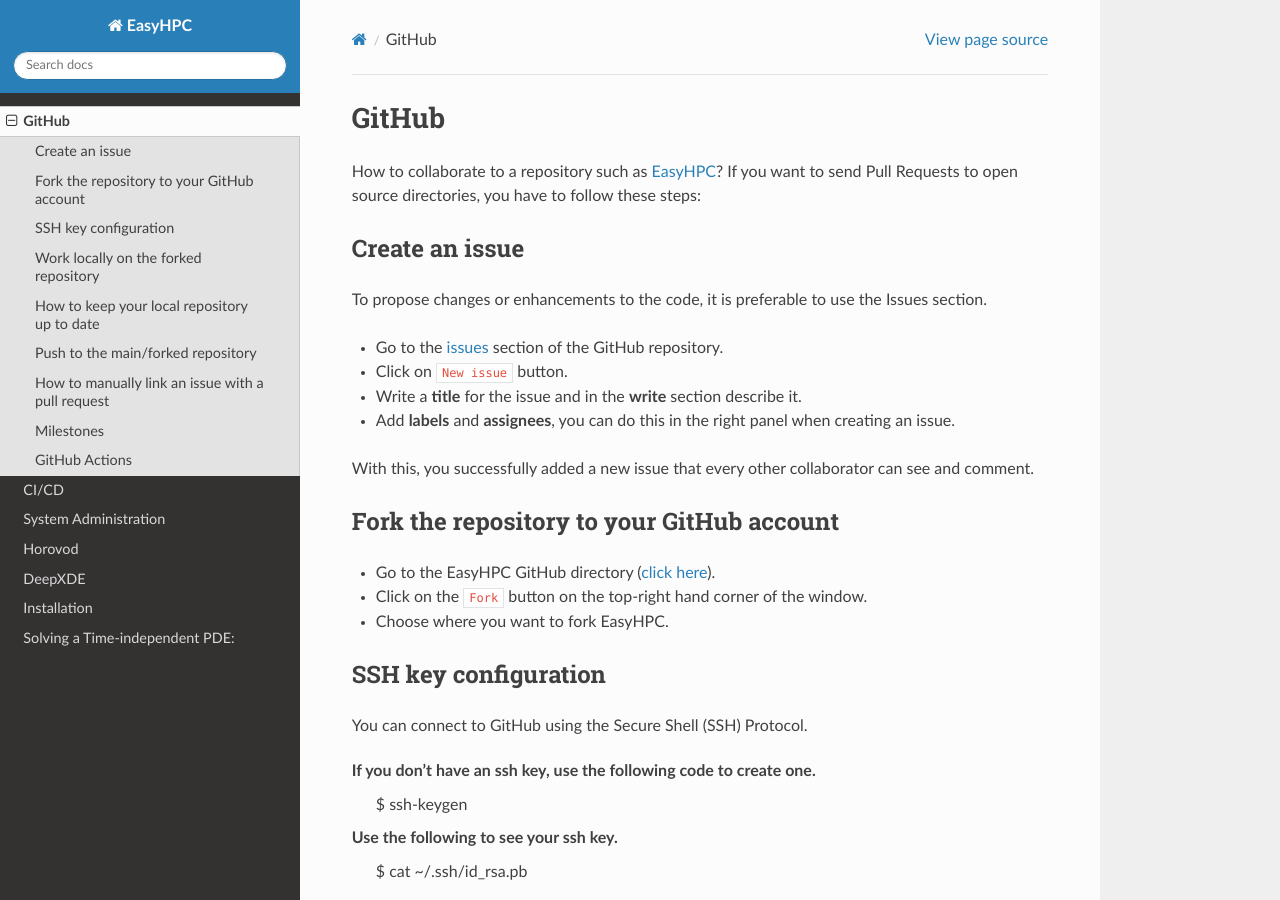
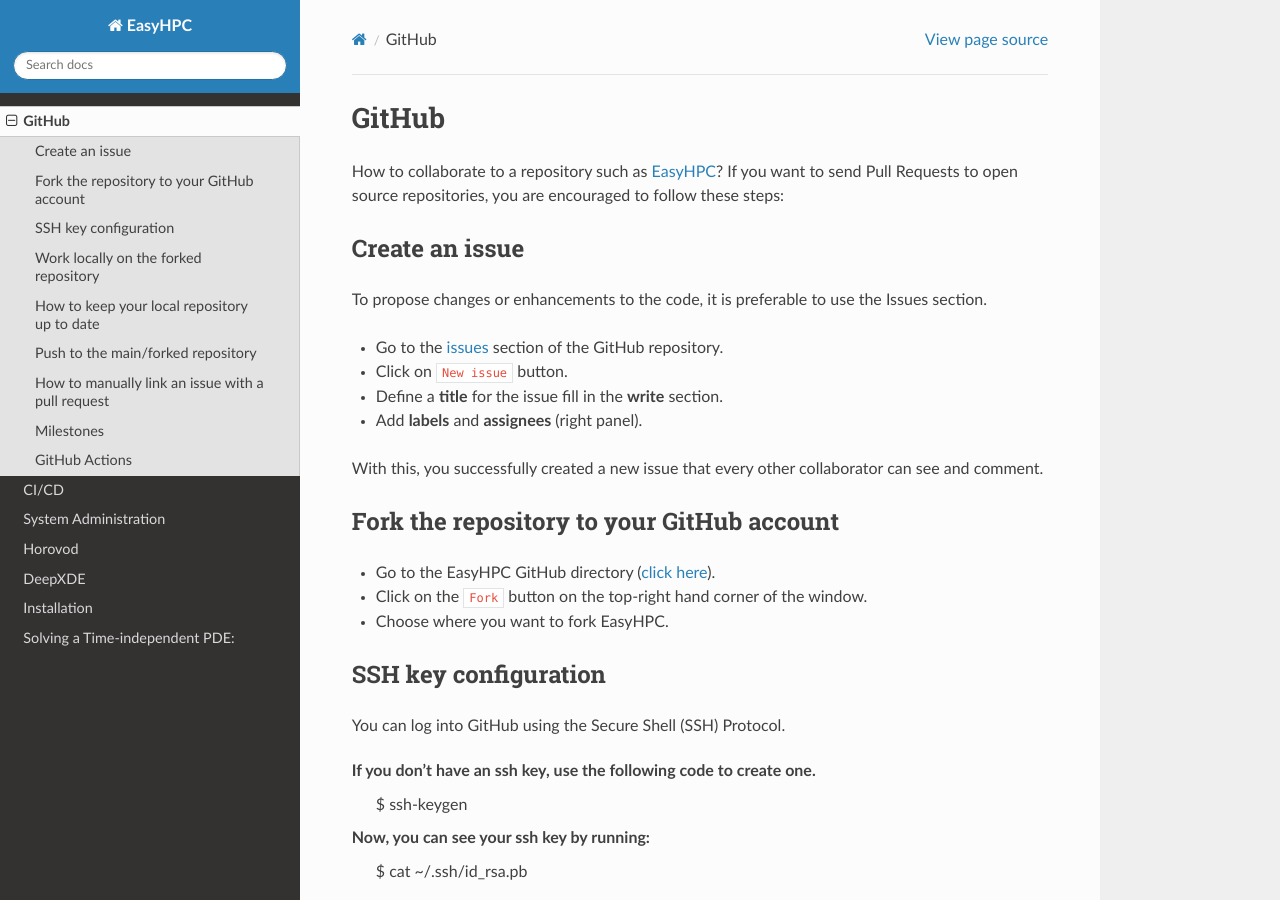
Before and after one commit to pescap/EasyHPC, a Sphinx documentation site: the page built from docs/source/github.rst, in a window 1280 px wide and 900 px high. Built offline with Sphinx 7.4.7 and the Read the Docs theme 2.0.0, drawn with Linux system fonts in a browser that asks for light colours; some of the changed text lies outside the part shown.

Commit message:
Update github.rst

```diff
--- a/docs/source/github.rst
+++ b/docs/source/github.rst
@@ -1,7 +1,7 @@
 GitHub
 ======
 
-How to collaborate to a repository such as `EasyHPC <https://github.com/pescap/EasyHPC>`_? If you want to send Pull Requests to open source directories, you have to follow these steps:
+How to collaborate to a repository such as `EasyHPC <https://github.com/pescap/EasyHPC>`_? If you want to send Pull Requests to open source repositories, you are encouraged to follow these steps:
 
 Create an issue
 ---------------
@@ -9,10 +9,10 @@
 
 - Go to the `issues <https://github.com/pescap/EasyHPC/issues>`_ section of the GitHub repository.
 - Click on ``New issue`` button.
-- Write a **title** for the issue and in the **write** section describe it.
-- Add **labels** and **assignees**, you can do this in the right panel when creating an issue.
+- Define a **title** for the issue fill in the **write** section.
+- Add **labels** and **assignees** (right panel).
 
-With this, you successfully added a new issue that every other collaborator can see and comment.
+With this, you successfully created a new issue that every other collaborator can see and comment.
 
 
 Fork the repository to your GitHub account
@@ -27,12 +27,12 @@
 SSH key configuration
 ----------------------
 
-You can connect to GitHub using the Secure Shell (SSH) Protocol.
+You can log into GitHub using the Secure Shell (SSH) Protocol.
 
 If you don't have an ssh key, use the following code to create one.
 	 $ ssh-keygen
 
-Use the following to see your ssh key.
+Now, you can see your ssh key by running:
 	 $ cat ~/.ssh/id_rsa.pb
 
 Add the ssh key to your profile.
```
Also changed, not shown: other parts of docs/source/github.rst (+1 -1 lines).
